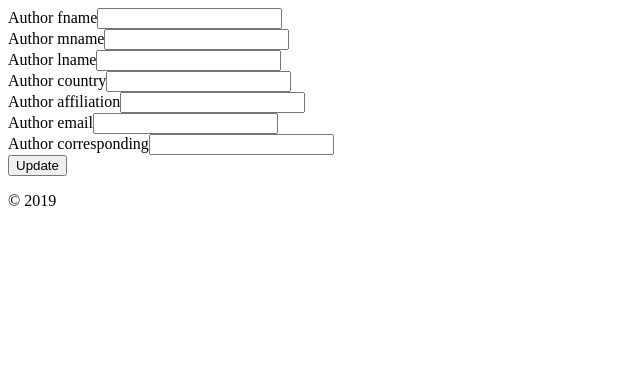
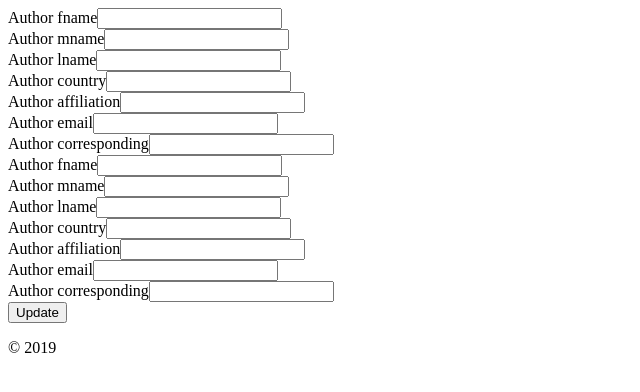
Before and after one commit to DEXDEVS/CCS, a Yii app: template frontend/views/authors/update.php in a window 1280 px wide. Shown: the top 392 px of the page, without its empty margins (0-640 px from the left). Run offline with PHP 8.4 and a stand-in for Yii, Linux system fonts and the light colour scheme; the template is opened without the code that fills it: most values are stand-ins (such as "Sample title", 1, 10 or a date in 2020); form fields are guessed from the names that the template uses; data that the repository does not hold is empty; some libraries are stand-ins or nearby versions.

Commit message:
working on adding more thrn on author

```diff
--- a/frontend/views/authors/_form.php
+++ b/frontend/views/authors/_form.php
@@ -9,49 +9,86 @@ use yii\widgets\ActiveForm;
 
 <div class="authors-form">
 
-    <?php $form = ActiveForm::begin(); ?>
+    <?php $form = ActiveForm::begin();
+        foreach ($authors as $i => $author) {
+     ?>
 
     <div class="row">
         <div class="col-md-6">
-            <?= $form->field($model, 'author_fname')->textInput(['maxlength' => true]) ?>
+            <?= $form->field($author, 'author_fname')->textInput(['maxlength' => true]) ?>
         </div>
         <div class="col-md-6">
-            <?= $form->field($model, 'author_mname')->textInput(['maxlength' => true]) ?>
+            <?= $form->field($author, 'author_mname')->textInput(['maxlength' => true]) ?>
         </div>
     </div>
 
     <div class="row">
         <div class="col-md-6">
-            <?= $form->field($model, 'author_lname')->textInput(['maxlength' => true]) ?>
+            <?= $form->field($author, 'author_lname')->textInput(['maxlength' => true]) ?>
         </div>
         <div class="col-md-6">
-             <?= $form->field($model, 'author_country')->textInput(['maxlength' => true]) ?>
+             <?= $form->field($author, 'author_country')->textInput(['maxlength' => true]) ?>
         </div>
     </div>
 
     <div class="row">
         <div class="col-md-6">
-            <?= $form->field($model, 'author_affiliation')->textInput(['maxlength' => true]) ?>
+            <?= $form->field($author, 'author_affiliation')->textInput(['maxlength' => true]) ?>
         </div>
         <div class="col-md-6">
-            <?= $form->field($model, 'author_email')->textInput(['maxlength' => true]) ?>
+            <?= $form->field($author, 'author_email')->textInput(['maxlength' => true]) ?>
         </div>
     </div>
 
     <div class="row">
         <div class="col-md-6">
-             <?= $form->field($model, 'author_corresponding')->textInput() ?>
+             <?= $form->field($author, 'author_corresponding')->textInput() ?>
         </div>
         <div class="col-md-6">
 
         </div>
     </div>
 
+    <div class="row">
+        <div class="col-md-6">
+            <?= $form->field($author, 'author_fname')->textInput(['maxlength' => true]) ?>
+        </div>
+        <div class="col-md-6">
+            <?= $form->field($author, 'author_mname')->textInput(['maxlength' => true]) ?>
+        </div>
+    </div>
+
+    <div class="row">
+        <div class="col-md-6">
+            <?= $form->field($author, 'author_lname')->textInput(['maxlength' => true]) ?>
+        </div>
+        <div class="col-md-6">
+             <?= $form->field($author, 'author_country')->textInput(['maxlength' => true]) ?>
+        </div>
+    </div>
+
+    <div class="row">
+        <div class="col-md-6">
+            <?= $form->field($author, 'author_affiliation')->textInput(['maxlength' => true]) ?>
+        </div>
+        <div class="col-md-6">
+            <?= $form->field($author, 'author_email')->textInput(['maxlength' => true]) ?>
+        </div>
+    </div>
+
+    <div class="row">
+        <div class="col-md-6">
+             <?= $form->field($author, 'author_corresponding')->textInput() ?>
+        </div>
+        <div class="col-md-6">
+
+        </div>
+    </div>
 	<?php if (!Yii::$app->request->isAjax){ ?>
 	  	<div class="form-group">
-	        <?= Html::submitButton($model->isNewRecord ? 'Create' : 'Update', ['class' => $model->isNewRecord ? 'btn btn-success' : 'btn btn-primary']) ?>
+	        <?= Html::submitButton($authors->isNewRecord ? 'Create' : 'Update', ['class' => $authors->isNewRecord ? 'btn btn-success' : 'btn btn-primary']) ?>
 	    </div>
-	<?php } ?>
+	<?php } }?>
 
     <?php ActiveForm::end(); ?>
 
--- a/frontend/views/authors/create.php
+++ b/frontend/views/authors/create.php
@@ -9,6 +9,7 @@ use yii\helpers\Html;
 ?>
 <div class="authors-create">
     <?= $this->render('_form', [
-        'model' => $model,
+        //'model' => $model,
+        'authors' => $authors,
     ]) ?>
 </div>
```
Also changed, not shown: frontend/controllers/AuthorsController.php (+31 -12 lines).
